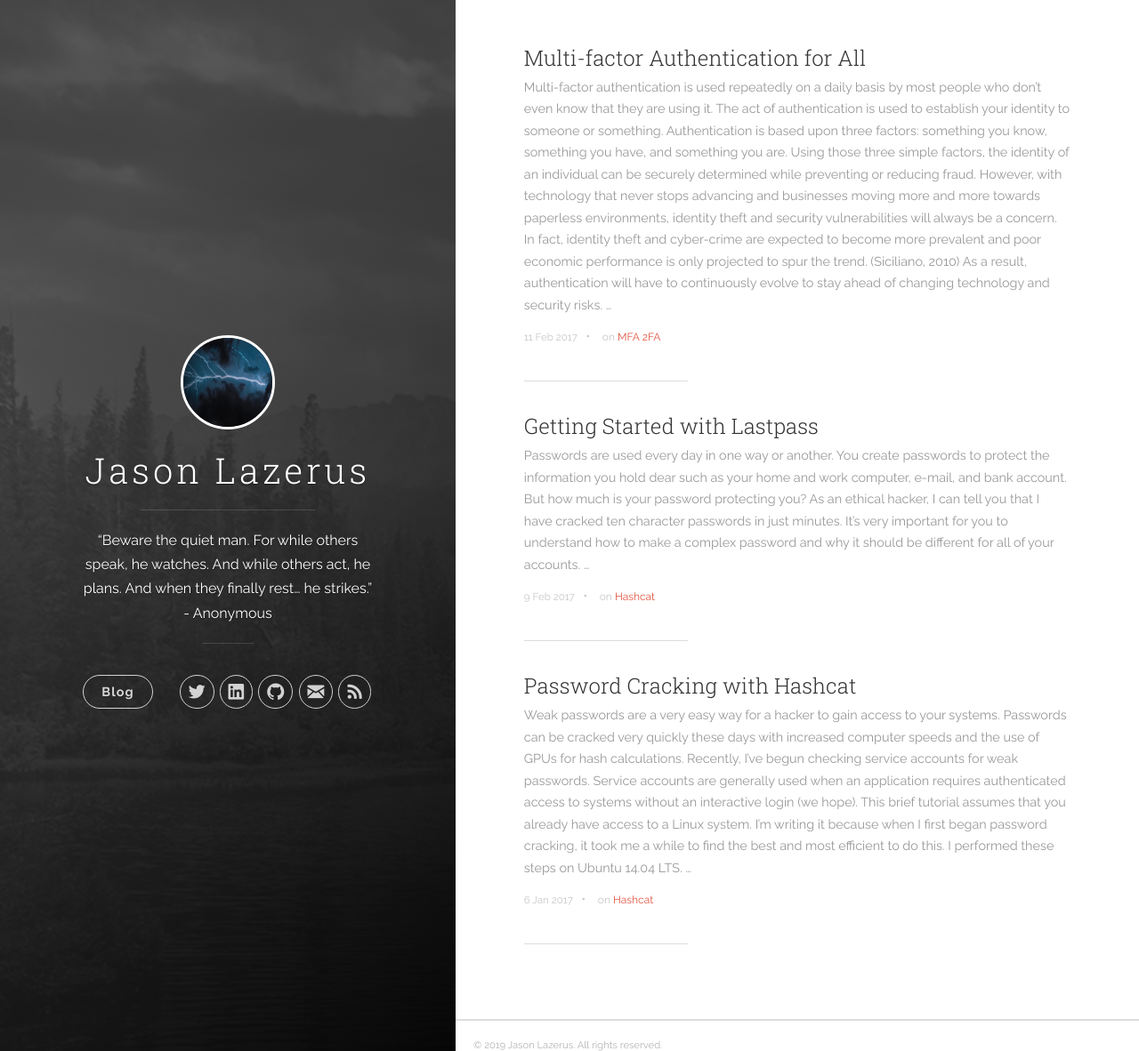
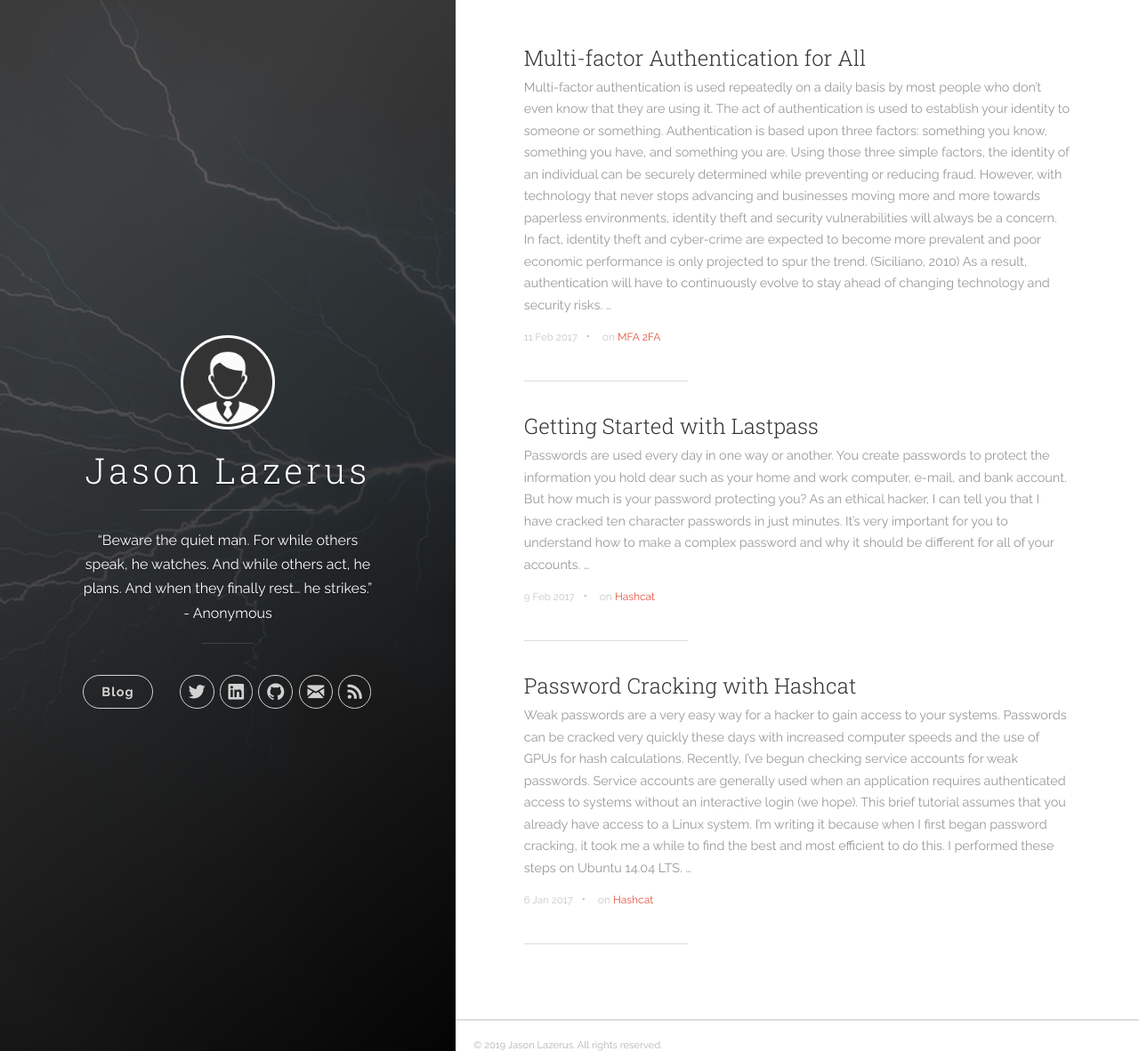
Before and after one commit to InfoSecured/infosecured.github.io, a Jekyll site: the page built from index.html, in a window 1280 px wide and 1182 px high. Shown: the whole window at 89% size. Built offline with Jekyll 4.4.1, drawn with Linux system fonts in a browser that asks for light colours; the list of posts is cut into pages by our own code.

Commit message:
Update header.html

```diff
--- a/_includes/header.html
+++ b/_includes/header.html
@@ -3,13 +3,13 @@
   <i class="icon icon-x-circle btn-mobile-close__icon hidden"></i>
 </span>
 
-<header class="panel-cover" style="background-image: url({{ site.baseurl }}/images/cover.jpg)">
+<header class="panel-cover" style="background-image: url({{ site.baseurl }}/images/ryan-phillips-1073747-unsplash.jpg)">
   <div class="panel-main">
 
     <div class="panel-main__inner panel-inverted">
     <div class="panel-main__content">
         <a href="{{ site.baseurl }}/" title="link to home of {{ site.title }}">
-          <img src="{{ site.baseurl }}/images/ryan-phillips-1073747-unsplash.jpg" class="user-image" alt="My Profile Photo">
+          <img src="{{ site.baseurl }}/images/profile.jpg" class="user-image" alt="My Profile Photo">
           <h1 class="panel-cover__title panel-title">{{ site.title }}</h1>
         </a>
         <hr class="panel-cover__divider">
```
